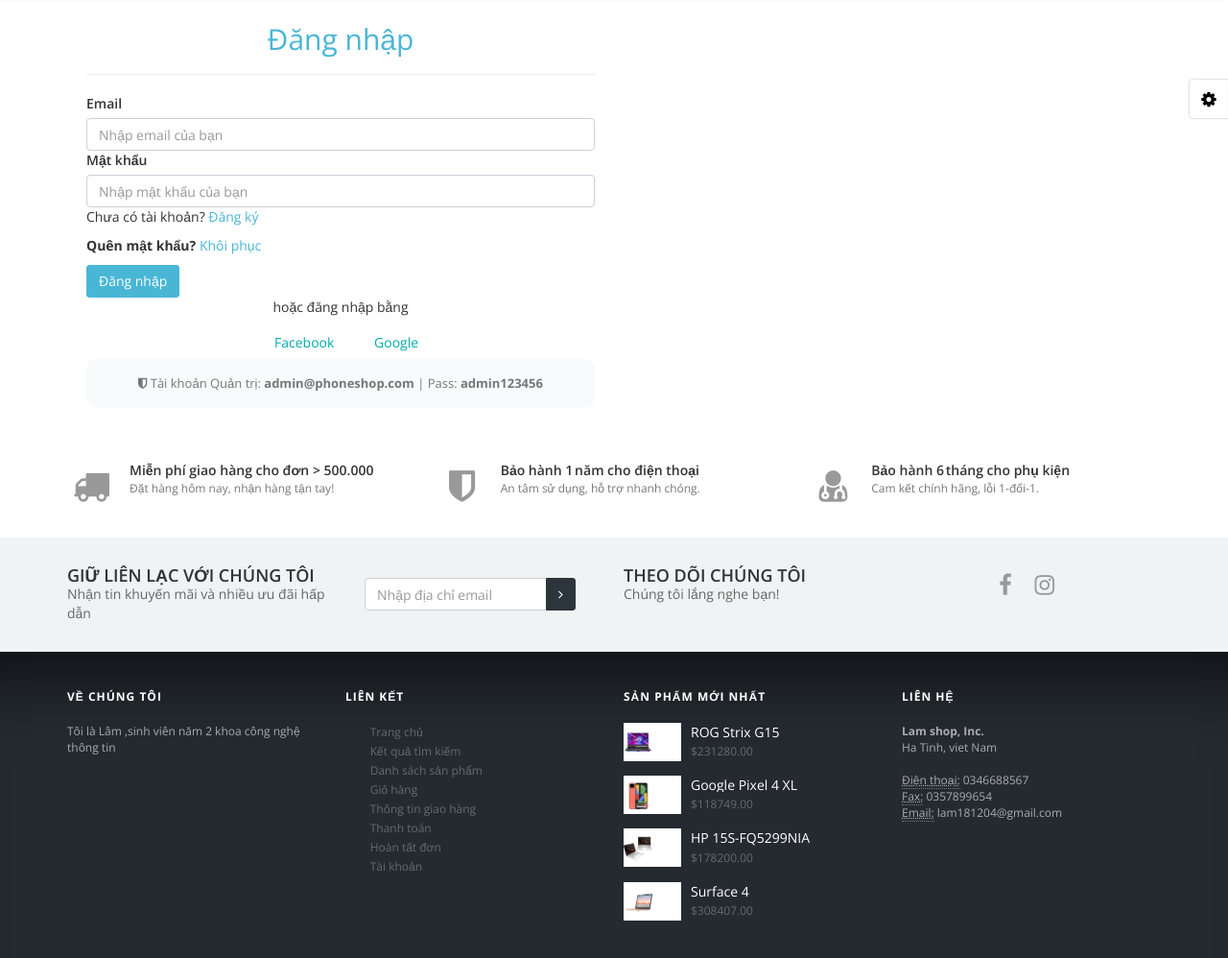
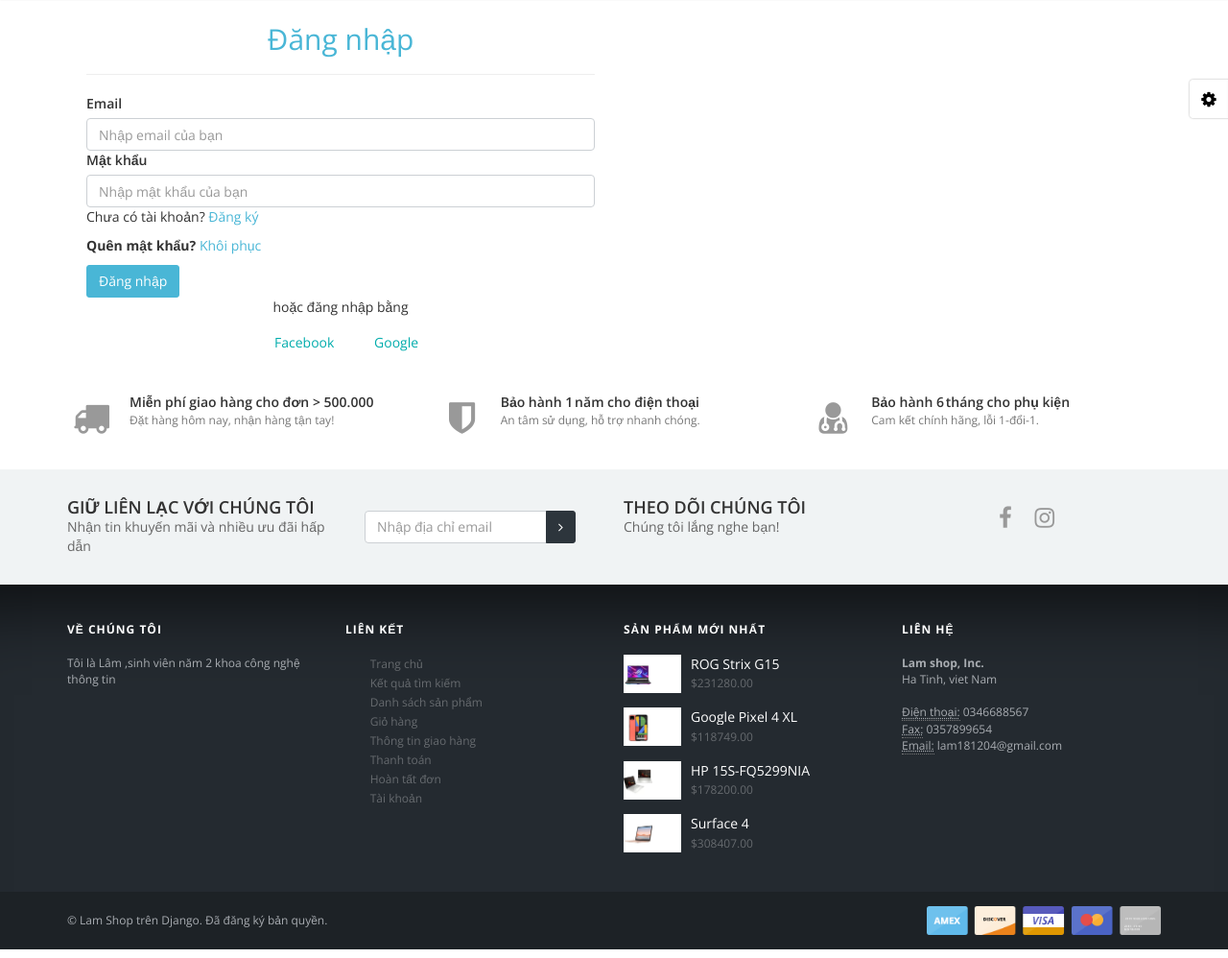
Before and after one commit to lam18-solit/phoneshop, a Django app: page /login in a window 1280 px wide. Shown: the part 117-1115 px from the top of the page at 96% size. Run offline with Django 5.2, Linux system fonts and the light colour scheme; data comes from the database, SQL or seed files in the repository; some libraries are stand-ins or nearby versions.

Commit message:
chore: remove admin credentials display from login page

```diff
--- a/myapp/templates/login.html
+++ b/myapp/templates/login.html
@@ -71,10 +71,6 @@
           </a>
         </div>
       </div>
-
-      <div class="alert alert-light border mt-3 mb-0 text-center py-2" style="font-size: 13px; background: #f8fafc; border-radius: 10px;">
-        <span class="text-muted"><i class="fa fa-shield"></i> Tài khoản Quản trị: <strong>admin@phoneshop.com</strong> | Pass: <strong>admin123456</strong></span>
-      </div>
     </form>
   </div>
 </div>
```
